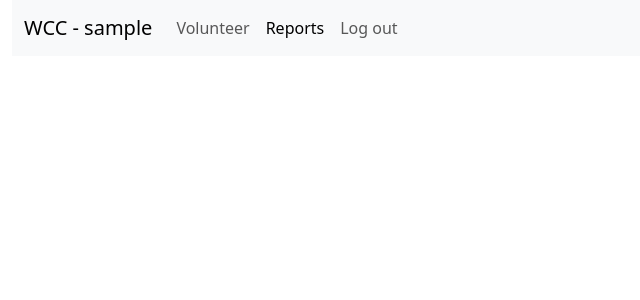
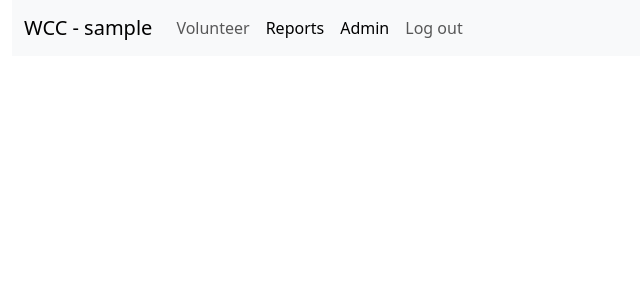
Before and after one commit to dcfix/wcc.exmado, a Django app: page / in a window 1280 px wide. Shown: the top 300 px of the page, without its empty margins (0-640 px from the left). Run offline with Django 3.2, Linux system fonts and the light colour scheme; the visitor is signed in with stand-in values (Sample User, id 1).

Commit message:
update menu, enable staff for reports, add admin

```diff
--- a/src/templates/home.html
+++ b/src/templates/home.html
@@ -15,11 +15,16 @@
         <li class="nav-item">
           <a class="nav-link" href="{% url 'log-hours' %}">Volunteer</a>
         </li>
-            {% if user.is_superuser %}
-            <li class="nav-item">
-              <a class="nav-link active" aria-current="page" href="{% url 'rpt_timeframe' %}#">Reports</a>
-            </li>
-            {% endif %}
+        {% if user.is_staff %}
+        <li class="nav-item">
+          <a class="nav-link active" aria-current="page" href="{% url 'rpt_timeframe' %}#">Reports</a>
+        </li>
+        {% endif %}
+        {% if user.is_superuser %}
+        <li class="nav-item">
+          <a class="nav-link active" aria-current="page" href="{% url 'admin:index' %}#">Admin</a>
+        </li>
+        {% endif %}
         <li class="nav-item">
             <a class="nav-link" href="{% url 'logout' %}">Log out</a>
         </li>
```
